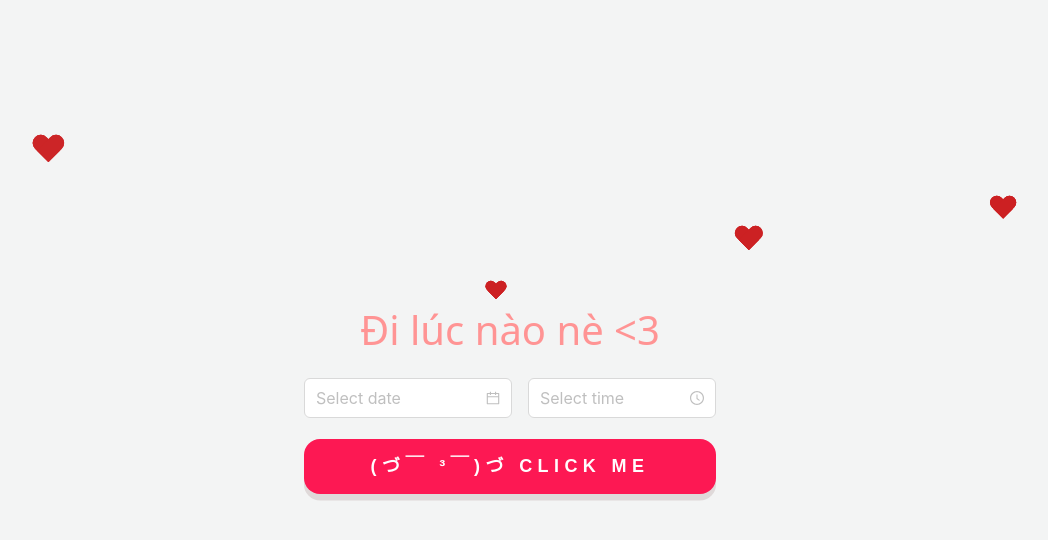
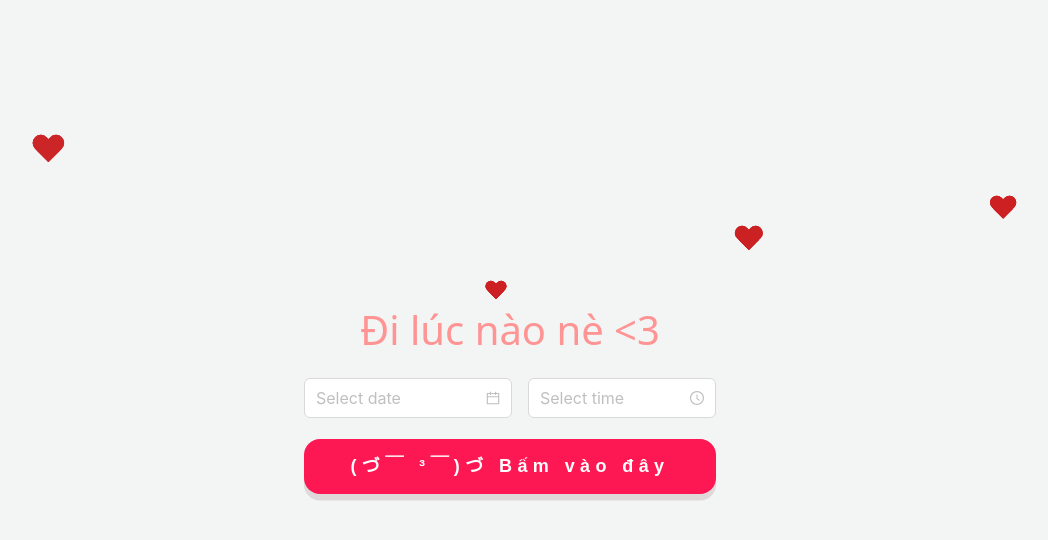
Before and after one commit to Vainres/Vainres-sosmed, a React (Vite) app: page /date in a window 1280 px wide. Shown: the top 540 px of the page, without its empty margins (130-1178 px from the left). Built offline with nearby package versions, Linux system fonts and the light colour scheme.

Commit message:
Update text

```diff
--- a/src/pages/Home.tsx
+++ b/src/pages/Home.tsx
@@ -123,7 +123,7 @@ const Home = () => {
                   width: "100%",
                 }}
                 text="
-           ▂▃▄▅▆▇█▓▒░˗ˋˏ ♡ ˎˊ˗CLICK ME˗ˋˏ ♡ ˎˊ˗░▒▓█▇▆▅▄▃▂
+           ▂▃▄▅▆▇█▓▒░˗ˋˏ ♡ ˎˊ˗Bấm vào đây˗ˋˏ ♡ ˎˊ˗░▒▓█▇▆▅▄▃▂
                 "
                 onClick={() => navigate("/date")}
               />
--- a/src/pages/Question.tsx
+++ b/src/pages/Question.tsx
@@ -77,7 +77,7 @@ const Question = () => {
               width: "100%",
               marginTop: "1.3rem",
             }}
-            text="(づ￣ ³￣)づ CLICK ME"
+            text="(づ￣ ³￣)づ Bấm vào đây"
             onClick={nextQuestion}
           />
           <div>
```
